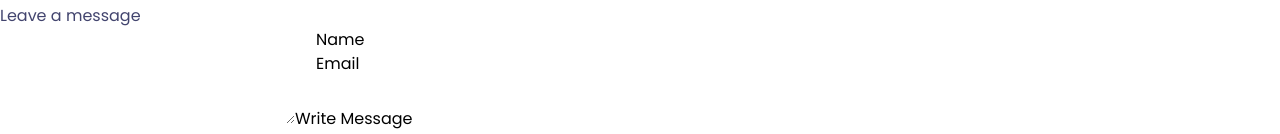
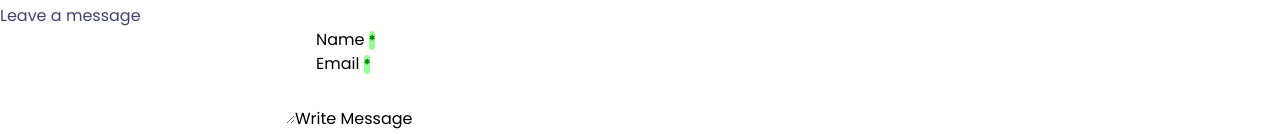
Before and after one commit to kennankole/portfolio, a React (Create React App) app: page / in a window 1280 px wide. Shown: the part 356-490 px from the top of the page. Built offline with nearby package versions, Linux system fonts and the light colour scheme; what @material-tailwind/react would draw is missing.

Commit message:
Validating form fields

```diff
--- a/src/features/contact/ContactForm.js
+++ b/src/features/contact/ContactForm.js
@@ -59,18 +59,22 @@ const ContactForm = () => {
             label="Name"
             value={name}
             onChange={handleNameInput}
+            required
           />
           <Input
             size="lg"
             label="Email"
             value={email}
             onChange={handleEmailInput}
+            required
+            type="email"
           />
           <Textarea
             size="lg"
             label="Write Message"
             value={message}
             onChange={handleMessageInput}
+            required
           />
         </div>
         <Button
```
